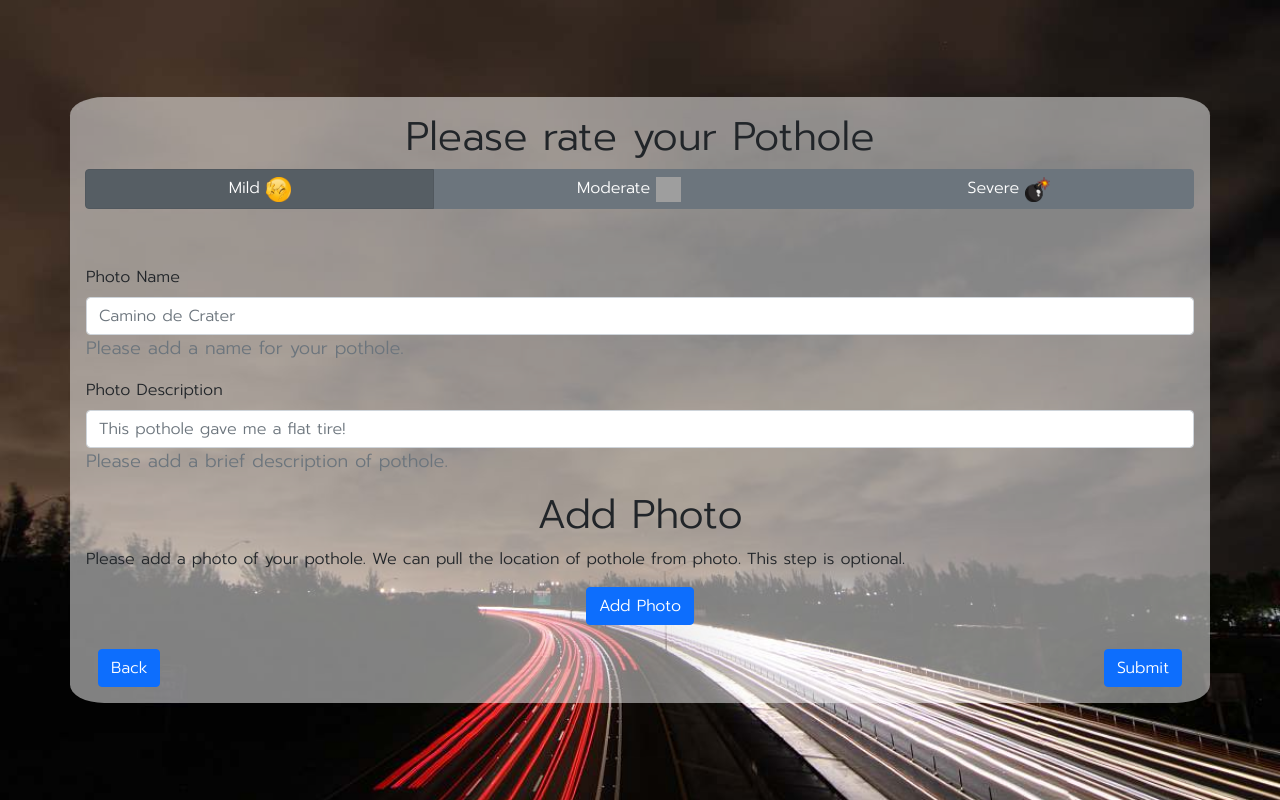
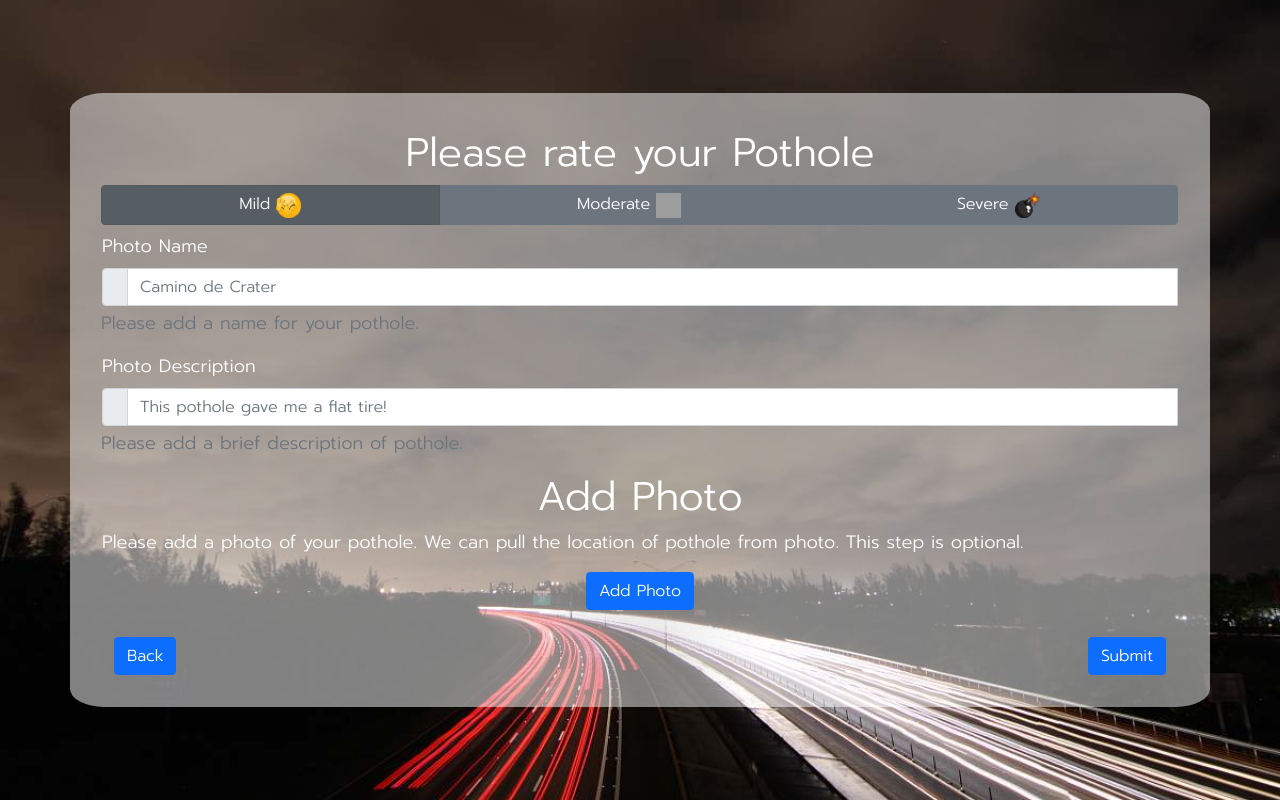
Before and after one commit to deepdive-bootcamp-team-pf/pothole-finder, a React (Create React App) app in the folder frontend/: page /severity-photo-page in a window 1280 px wide. Built offline with nearby package versions, Linux system fonts and the light colour scheme; grey boxes are pictures that could not be loaded.

Commit message:
severity form changes

```diff
--- a/frontend/src/ui/Severity/SeverityPhotoForm.js
+++ b/frontend/src/ui/Severity/SeverityPhotoForm.js
@@ -1,14 +1,79 @@
 
-import { Button, ButtonGroup, Container, Form, Image, ToggleButton } from 'react-bootstrap'
+import {
+  Button,
+  ButtonGroup,
+  Col,
+  Container,
+  Form,
+  FormControl,
+  Image,
+  InputGroup,
+  Row,
+  ToggleButton
+} from 'react-bootstrap'
 import React, { useState } from 'react'
 import facepalm from '../Home/icons/face-palm.png'
 import crying from '../Home/icons/crying.png'
 import bomb from '../Home/icons/bomb.png'
 import './SeverityPhotoPage.css'
+import { FormDebugger } from "../utils/FormDebugger"
+import * as Yup from 'yup'
+import {httpConfig} from "../utils/httpConfig"
+import { Formik } from 'formik'
+import {DisplayStatus} from "../shared/components/display-status/DisplayStatus";
 
 
 
-export function SeverityPhotoForm (){
+export function SeverityPhotoForm () {
+  const validator = Yup.object().shape({
+    potholeDescription: Yup.string()
+      .required('A pothole description is required.')
+      .max(255, 'First name must be 255 characters or less.'),
+    potholeName: Yup.string()
+      .required('A name is required.')
+      .max(32, 'Last name must be 32 characters or less.')
+  })
+  const handleSubmit = (values, { resetForm, setStatus }) => {
+    httpConfig.post('/apis/severity-photo-page', values).then(reply => {
+      const { message, type, status } = reply
+      if (status === 200) {
+        resetForm()
+      }
+      setStatus({ message, type })
+    })
+  }
+  const pothole = {
+    potholeName: '',
+    potholeDescription: ''
+  }
+  return (
+    <>
+      <Formik
+        onSubmit={handleSubmit}
+        initialValues={pothole}
+        validationSchema={validator}
+      >
+        {SeverityPhotoFormContent}
+      </Formik>
+    </>
+  )
+}
+
+function SeverityPhotoFormContent(props) {
+  const {
+    status,
+    values,
+    errors,
+    touched,
+    dirty,
+    isSubmitting,
+    handleChange,
+    handleBlur,
+    handleSubmit,
+    handleReset,
+    setFieldValue
+  } = props
+
   const radios = [
     { name: 'Mild ', value: '1', img: facepalm },
     { name: 'Moderate ', value: '2', img: crying },
@@ -19,7 +84,7 @@ export function SeverityPhotoForm (){
 
   return (
     <>
-      <Form>
+      <Form onSubmit={handleSubmit} className={'p-3 form-text'}>
         <h1 className='title-centering'>Please rate your Pothole</h1>
         <ButtonGroup className="mb-2 d-flex text-center">
           {radios.map((radio, idx) => (
@@ -39,23 +104,64 @@ export function SeverityPhotoForm (){
             </ToggleButton>
           ))}
         </ButtonGroup>
-        <br/>
-        <br/>
+
+
         <Form.Group className="mb-3" controlId="photoName">
           <Form.Label>Photo Name</Form.Label>
-          <Form.Control type="name" placeholder="Camino de Crater"/>
+          <InputGroup>
+            <InputGroup.Text>
+            </InputGroup.Text>
+          <Form.Control
+            type="name"
+            placeholder="Camino de Crater"
+            onChange={handleChange}
+            onBlur={handleBlur}
+            value={values.photoName}
+            name="photoName"
+          />
+            <InputGroup>
             <Form.Text className="text-muted">
               Please add a name for your pothole.
             </Form.Text>
+              </InputGroup>
+          </InputGroup>
+          {errors.photoName && touched.photoName &&
+            <>
+              <div className={'alert alert-danger'}>
+                {errors.photoName}
+              </div>
+            </>
+          }
         </Form.Group>
 
 
         <Form.Group className="mb-3" controlId="photoDescription">
           <Form.Label>Photo Description</Form.Label>
-          <Form.Control type="description" placeholder="This pothole gave me a flat tire!"/>
+          <InputGroup>
+            <InputGroup.Text>
+            </InputGroup.Text>
+            <Form.Control
+              type="description"
+              placeholder="This pothole gave me a flat tire!"
+              onChange={handleChange}
+              onBlur={handleBlur}
+              value={values.photoDescription}
+              name="photoDescription"
+              />
+            <InputGroup>
             <Form.Text className="text-muted">
               Please add a brief description of pothole.
             </Form.Text>
+              </InputGroup>
+          </InputGroup>
+          {errors.photoDescription && touched.photoDescription &&
+            <>
+              <div className={'alert alert-danger'}>
+                {errors.photoDescription}
+
+              </div>
+            </>
+          }
         </Form.Group>
 
         <h1 className='title-centering'>Add Photo</h1>
@@ -72,9 +178,9 @@ export function SeverityPhotoForm (){
             Submit
           </Button>
         </Container>
-
       </Form>
-
+          {status && <div className={status.type}>{status.message}</div>}
+            <DisplayStatus status={status}/>
     </>
   )
 }
```
Lines whose indentation alone changed are shown as unchanged.
